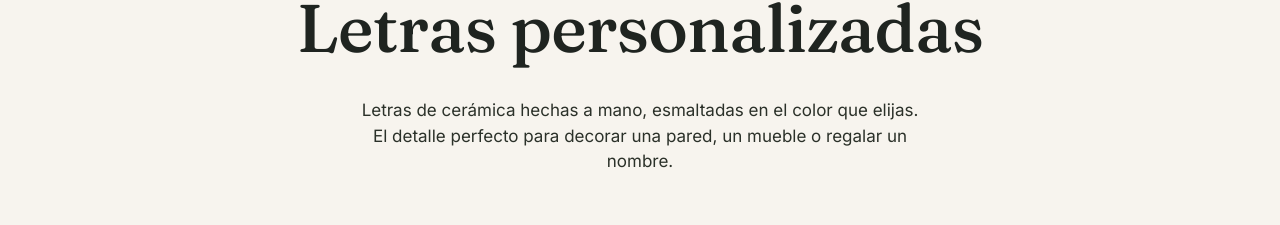
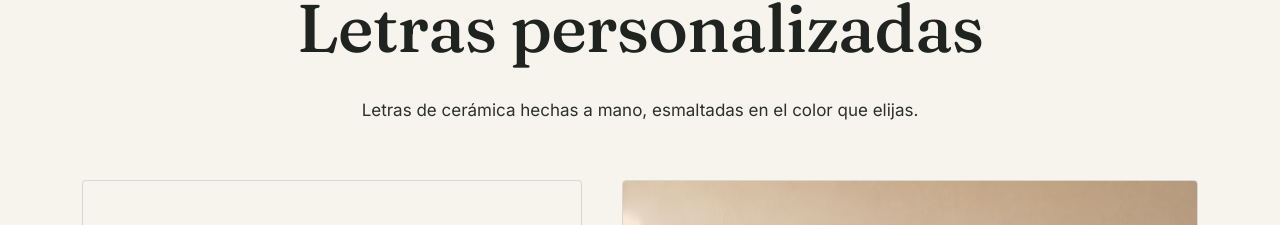
Before and after one commit to Chamberi54/Escultura-Mascotas, a Next.js app: page /letras-personalizadas in a window 1280 px wide. Shown: the part 236-461 px from the top of the page. Built offline with nearby package versions, Linux system fonts and the light colour scheme; no server answers.

Commit message:
Trim intro copy on Letras personalizadas
Co-Authored-By: Claude Sonnet 5 <noreply@anthropic.com>

```diff
--- a/src/app/letras-personalizadas/page.tsx
+++ b/src/app/letras-personalizadas/page.tsx
@@ -52,8 +52,7 @@ export default function LetrasPersonalizadasPage() {
               </h1>
               <p className="mt-5 mx-auto max-w-[560px] text-[17px] text-ink-soft">
                 Letras de cerámica hechas a mano, esmaltadas en el color que
-                elijas. El detalle perfecto para decorar una pared, un mueble
-                o regalar un nombre.
+                elijas.
               </p>
             </div>
 
```
